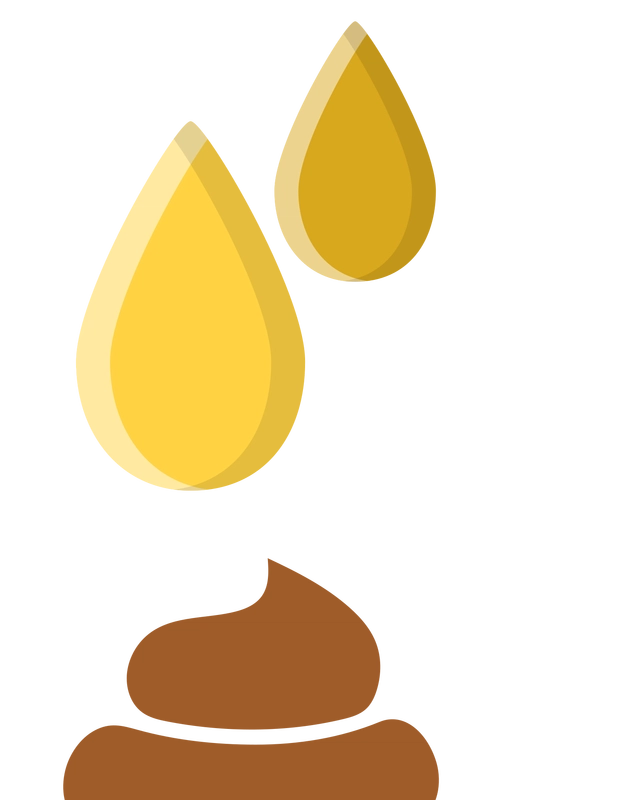
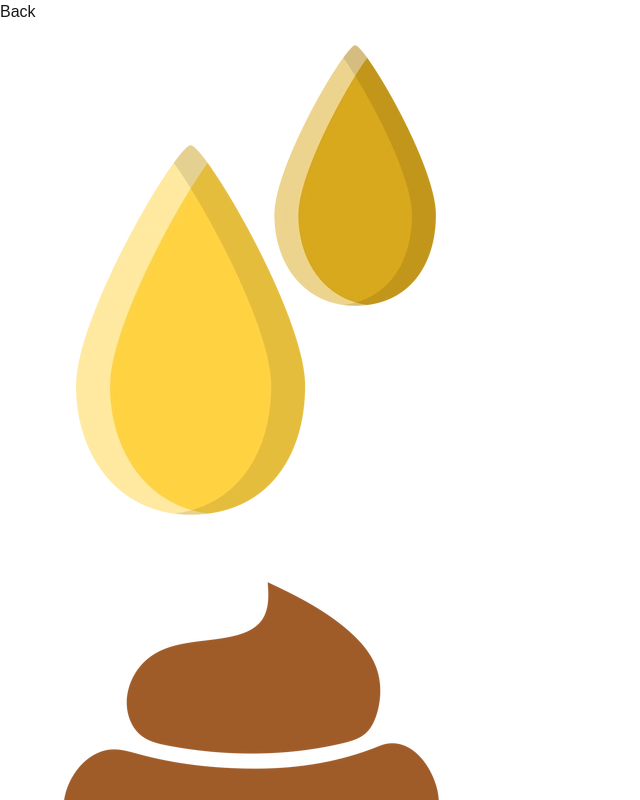
Before and after one commit to daynamariejpembie/Little-Lamb-Logs, a Next.js app: page /home/shepherding/diapering in a window 1280 px wide. Shown: the top 800 px of the page, without its empty margins (0-640 px from the left). Built offline with nearby package versions, Linux system fonts and the light colour scheme.

Commit message:
Add pathways to previous pages

```diff
--- a/src/app/home/members/page.js
+++ b/src/app/home/members/page.js
@@ -1,6 +1,7 @@
 'use client'
 import React from "react";
 import Image from "next/image";
+import Link from "next/link";
 import { useEffect, useState } from 'react';
 
 export default function Page() {
@@ -34,6 +35,9 @@ export default function Page() {
 
     return (
         <div>
+          <div className="px-10 py-5">
+            <Link href="/home">Back</Link>
+          </div>
            <ul className="grid grid-cols-2 sm:grid-cols-3">
             {members
             .filter(member => member.gender === 'female')
--- a/src/app/home/shepherding/diapering/page.js
+++ b/src/app/home/shepherding/diapering/page.js
@@ -1,5 +1,6 @@
 'use client'
 import React from "react";
+import Link from "next/link";
 import PeeButton from "@/app/components/diaper-change/PeeButton";
 import PoopButton from "@/app/components/diaper-change/PoopButton";
 import { useEffect, useState } from 'react';
@@ -43,6 +44,11 @@ const pageItems = changes.slice(startIndex, endIndex);
 
 
 return (
+  <div>
+    <div className="px-10 py-5">
+            <Link href="/home/shepherding">Back</Link>
+          </div>
+
     <div className="flex flex-col items-center">
         <div className="flex flex-row justify-center space-x-10 p-10">
           <PeeButton />
@@ -65,6 +71,7 @@ return (
                 <button
                   onClick = {() => setCurrentPage((prev) => Math.max(prev - 1,1))}
                   disabled= {currentPage === 1}
+                  className={currentPage === 1 ? 'hidden' : 'block'}
                 >
                 Previous
                 </button>
@@ -72,11 +79,13 @@ return (
                 <button
                   onClick = {() => setCurrentPage((prev) => prev < Math.ceil(changes.length / itemsPerPage) ? prev + 1 : prev)}
                   disabled = {currentPage === Math.ceil(changes.length / itemsPerPage)}
+                  className={currentPage === Math.ceil(changes.length / itemsPerPage) ? 'hidden' : 'block'}
                 >
                   Next
                 </button>
             </div>
         </div>
     </div>
+  </div>
 )
 }
--- a/src/app/home/shepherding/page.js
+++ b/src/app/home/shepherding/page.js
@@ -5,7 +5,11 @@ import diaperButton from '../../Images/diaperButton.png';
 export default function Shepherding() {
     return (
         <div>
-
+        <div>
+          <div className="px-10 py-5">
+        <Link href="/home">Back</Link>
+      </div>
+        </div>
           <div>
 
             <div>
```
Also changed, not shown: src/app/home/page.js (+7 -5 lines).
